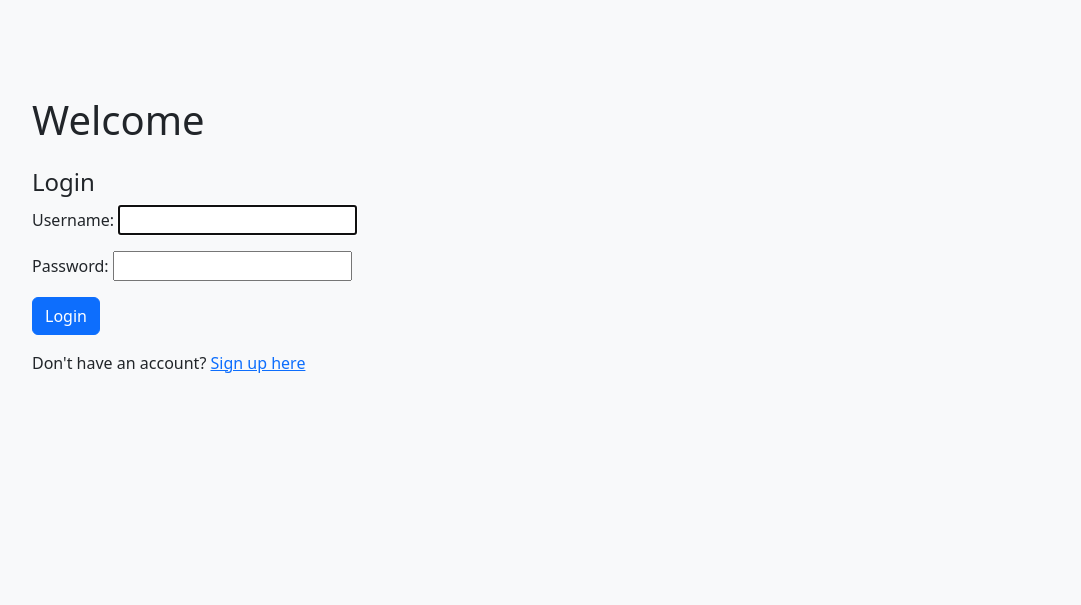
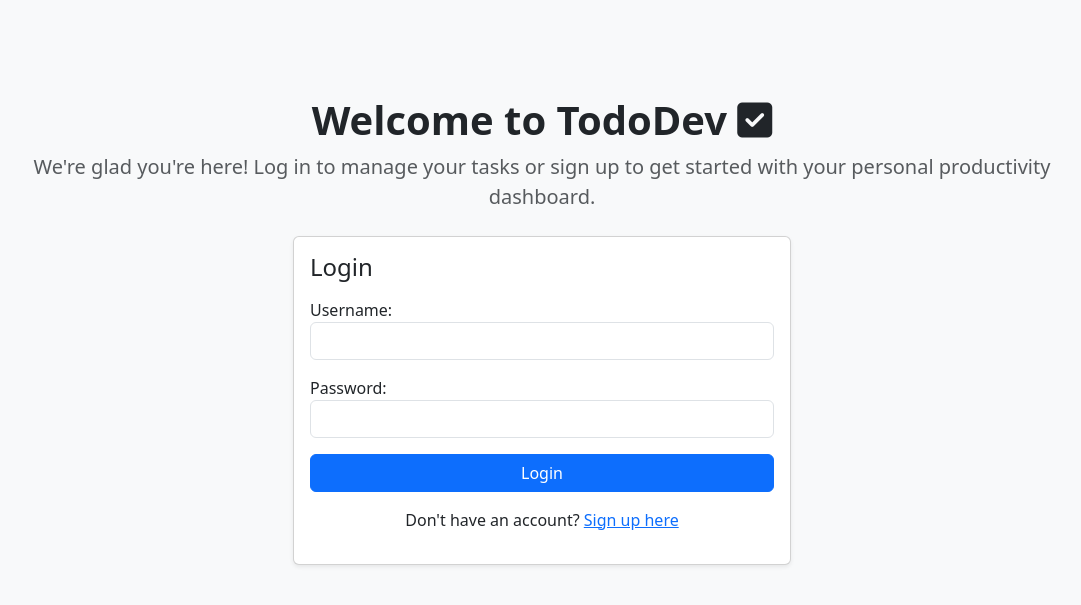
Before and after one commit to rlanier-webdev/django-todo, a Django app: page / in a window 1280 px wide. Shown: the top 605 px of the page, without its empty margins (98-1179 px from the left). Run offline with Django 5.2, Linux system fonts and the light colour scheme; some libraries are stand-ins or nearby versions.

Commit message:
Feat: Add Calendar View to Dashboard
- Integrated FullCalendar to display events in a calendar view.
- Added navigation buttons for switching between month, week, and day views.
- Styled the calendar's event text color and day labels for better visibility.
- Updated dashboard layout to include a link to the new calendar view.

```diff
--- a/core/accounts/forms.py
+++ b/core/accounts/forms.py
@@ -1,5 +1,5 @@
 from django import forms
-from django.contrib.auth.forms import UserCreationForm
+from django.contrib.auth.forms import UserCreationForm, AuthenticationForm
 from django.contrib.auth.models import User
 
 class SignUpForm(UserCreationForm):
@@ -17,3 +17,8 @@ class SignUpForm(UserCreationForm):
     class Meta:
         model = User
         fields = ('username', 'email', 'password1', 'password2')
+
+
+class CustomLoginForm(AuthenticationForm):
+    username = forms.CharField(widget=forms.TextInput(attrs={'class': 'form-control'}))
+    password = forms.CharField(widget=forms.PasswordInput(attrs={'class': 'form-control'}))
--- a/core/accounts/views.py
+++ b/core/accounts/views.py
@@ -5,8 +5,7 @@ from django.http import HttpResponse
 from django.contrib import messages
 from zoneinfo import available_timezones
 from django.utils.timezone import activate
-from django.contrib.auth.forms import AuthenticationForm
-from .forms import SignUpForm
+from .forms import SignUpForm, CustomLoginForm
 
 
 @csrf_exempt
@@ -56,7 +55,7 @@ def logout_view(request):
     return redirect('home')
 
 def home_view(request):
-    login_form = AuthenticationForm()
+    login_form = CustomLoginForm()
     signup_form = SignUpForm()
     return render(request, "home.html", {
         "login_form": login_form,
--- a/core/static/css/style.css
+++ b/core/static/css/style.css
@@ -14,3 +14,6 @@ h3 {
     text-decoration: none;
     color: #212529;
 }
+.fc-col-header-cell-cushion, .fc-daygrid-day-number {
+    color: #212529;
+}
--- a/core/templates/base.html
+++ b/core/templates/base.html
@@ -26,6 +26,14 @@
 <body class="bg-light">
 
     <div class="container mx-auto p-5">
+        {% if user.is_authenticated %}
+        <div class="d-flex justify-content-between align-items-center mb-4">
+            <h1 class="mb-0">tododev</h1>
+            <a href="{% url 'logout' %}" class="btn btn-danger">Logout</a>
+        </div>
+        <hr>
+        {%endif%}
+
         {% block content %}
 
         {% endblock content %}
--- a/core/templates/home.html
+++ b/core/templates/home.html
@@ -2,12 +2,20 @@
 
 {% block content %}
 <div class="container mt-5">
-    <h1 class="mb-4">Welcome</h1>
+  <div class="text-center mb-4">
+    <h1 class="fw-bold">Welcome to TodoDev <i class="fa-solid fa-square-check"></i></h1>
+    <p class="lead text-muted">
+      We're glad you're here! Log in to manage your tasks or sign up to get started with your personal productivity dashboard.
+    </p>
+  </div>
 
-    <!-- Login Form -->
   {% if not user.is_authenticated %}
+    <div class="row justify-content-center">
+      <div class="col-md-6">
+        <div class="card shadow-sm">
+          <div class="card-body">
             <div id="login-form">
-        <h3>Login</h3>
+              <h4 class="card-title mb-3">Login</h4>
               <form method="post" action="{% url 'login' %}">
                 {% csrf_token %}
                 {% for field in login_form %}
@@ -15,25 +23,20 @@
                     {{ field.label_tag }}
                     {{ field }}
                     {% if field.errors %}
-                <div class="text-danger">{{ field.errors }}</div>
+                      <div class="text-danger small">{{ field.errors }}</div>
                     {% endif %}
                   </div>
                 {% endfor %}
-          <button type="submit" class="btn btn-primary">Login</button>
+                <button type="submit" class="btn btn-primary w-100">Login</button>
               </form>
-        <p class="mt-3">
+              <p class="mt-3 text-center">
                 Don't have an account?
                 <a href="#" id="show-signup">Sign up here</a>
               </p>
             </div>
-    {% else %}
-      <!-- Optionally, show a welcome message or dashboard link -->
-      <p>You are already logged in. <a href="{% url 'dashboard' %}">Go to your dashboard</a>.</p>
-    {% endif %}
 
-    <!-- Sign Up Form (hidden by default) -->
             <div id="signup-form" class="d-none">
-      <h3>Sign Up</h3>
+              <h4 class="card-title mb-3">Sign Up</h4>
               <form method="post" action="{% url 'signup' %}">
                 {% csrf_token %}
                 {% for field in signup_form %}
@@ -41,35 +44,50 @@
                     {{ field.label_tag }}
                     {{ field }}
                     {% if field.errors %}
-              <div class="text-danger">{{ field.errors }}</div>
+                      <div class="text-danger small">{{ field.errors }}</div>
                     {% endif %}
                   </div>
                 {% endfor %}
-        <button type="submit" class="btn btn-secondary">Sign Up</button>
+                <button type="submit" class="btn btn-secondary w-100">Sign Up</button>
               </form>
-      <p class="mt-3">
+              <p class="mt-3 text-center">
                 Already have an account?
                 <a href="#" id="show-login">Login here</a>
               </p>
             </div>
           </div>
+        </div>
+      </div>
+    </div>
+  {% else %}
+    <div class="alert alert-info text-center">
+      You're already logged in. <a href="{% url 'dashboard' %}" class="alert-link">Go to your dashboard</a>.
+    </div>
+  {% endif %}
+</div>
 
 <script>
+  document.addEventListener("DOMContentLoaded", function () {
     const showSignupLink = document.getElementById('show-signup');
     const showLoginLink = document.getElementById('show-login');
     const loginForm = document.getElementById('login-form');
     const signupForm = document.getElementById('signup-form');
 
-    showSignupLink.addEventListener('click', (e) => {
+    if (showSignupLink) {
+      showSignupLink.addEventListener('click', function (e) {
         e.preventDefault();
         loginForm.classList.add('d-none');
         signupForm.classList.remove('d-none');
       });
+    }
 
-    showLoginLink.addEventListener('click', (e) => {
+    if (showLoginLink) {
+      showLoginLink.addEventListener('click', function (e) {
         e.preventDefault();
         signupForm.classList.add('d-none');
         loginForm.classList.remove('d-none');
       });
+    }
+  });
 </script>
 {% endblock %}
--- a/core/templates/todo/calendar_view.html
+++ b/core/templates/todo/calendar_view.html
@@ -8,7 +8,6 @@
     </div>
 
     <div id="calendar"></div>
-    <a href="{% url 'dashboard' %}" class="btn btn-secondary">Back to Dashboard</a>
   </div>
 
   <!-- FullCalendar scripts and styles -->
--- a/core/templates/todo/dashboard.html
+++ b/core/templates/todo/dashboard.html
@@ -7,7 +7,9 @@
     <!-- Dashboard Header -->
     <div class="d-flex justify-content-between align-items-center mb-4">
       <h1>My Dashboard</h1>
-      <a href="{% url 'logout' %}" class="btn btn-secondary">Logout</a>
+      <div class="btn-group">
+        <a href="{% url 'calendar_view' %}" class="btn btn-outline-primary">📅 Calendar View</a>
+      </div>
     </div>
 
     <!--Filter-->
```
Also changed, not shown: core/todo/forms.py (line endings or trailing spaces). Lines whose indentation alone changed are shown as unchanged.
